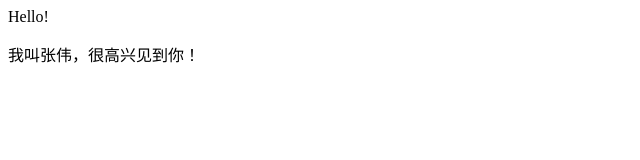
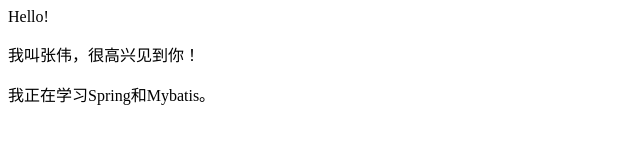
Before and after one commit to ZivWhite/ZivWhite.github.io, a plain HTML site: page index.html in a window 1280 px wide. Shown: the whole page, without its empty margins (0-640 px from the left). Drawn offline with Linux system fonts and the light colour scheme.

Commit message:
Update index.html

```diff
--- a/index.html
+++ b/index.html
@@ -1,2 +1,3 @@
 <p>Hello!</p>
 <p>我叫张伟，很高兴见到你！</p>
+<p>我正在学习Spring和Mybatis。</p>
```
